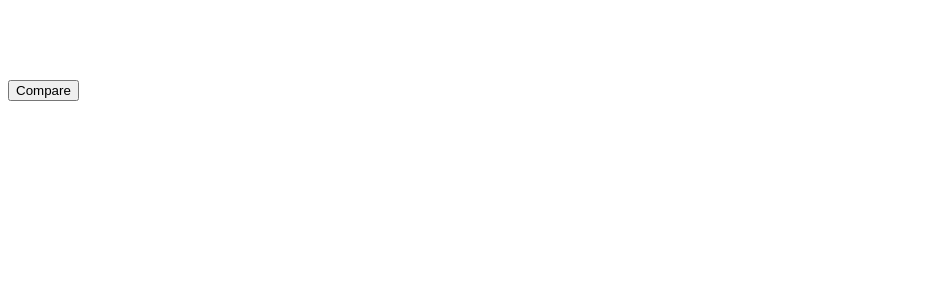
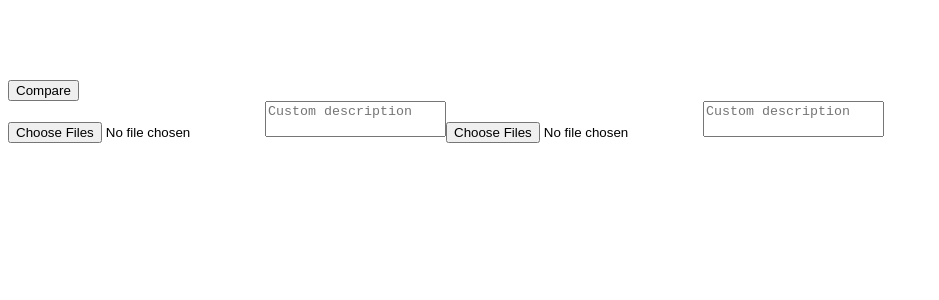
Before and after one commit to PatatoBit/thisorthat, a SvelteKit app: page /app in a window 1280 px wide. Shown: the top 300 px of the page, without its empty margins (0-939 px from the left). Built offline with nearby package versions, Linux system fonts and the light colour scheme.

Commit message:
solidify api calling

```diff
--- a/src/components/Product.svelte
+++ b/src/components/Product.svelte
@@ -1,13 +1,9 @@
 <script lang="ts">
 	import type { ProductData } from './../lib/types.ts';
-	export let data: ProductData | null = null;
+	export let data: ProductData;
 </script>
 
-<div class="side">
-	<input type="file" accept="image/png, image/jpeg" multiple name="image" />
-	<textarea placeholder="Custom description" name="description"></textarea>
-
-	{#if data}
+<div>
 	<h4>Price</h4>
 	<p>
 		<strike>{data.price}</strike>
@@ -44,14 +40,9 @@
 			</li>
 		{/each}
 	</ul>
-	{/if}
 </div>
 
 <style lang="scss">
-	textarea {
-		resize: none;
-	}
-
 	.discount {
 		color: green;
 	}
--- a/src/routes/api/compare/+server.ts
+++ b/src/routes/api/compare/+server.ts
@@ -10,7 +10,7 @@ You shall read and analyze images to output JSON.
 
 A product object in a products array each having
 
-name, price, discounted_price, quantity, quantity_unit, brief_explanation, pros, cons
+name, price, discounted_price, quantity, quantity_unit, brief_explanation (explanation of who should buy this), pros, cons
 
 The pros and cons you can analyze and think for yourself
 
@@ -19,7 +19,7 @@ Give me a percentage from 0-100% for a recommend meter to lean. 0 for the first
 
 The structure of this JSON object is
 {
-	products: an array of {
+	"products": an array of {
 		“name”: string
 		“price”: number
 		“discounted_price”: number?
--- a/src/routes/app/+page.svelte
+++ b/src/routes/app/+page.svelte
@@ -15,7 +15,11 @@
 
 	async function handleSubmit() {
 		await axios.get('/api/compare').then((response) => {
-			responseData = JSON.parse(response.data.message.content);
+			try {
+				responseData = JSON.parse(response.data.message.content);
+			} catch (error) {
+				console.log(response.data.message.content);
+			}
 		});
 	}
 </script>
@@ -23,17 +27,34 @@
 <div class="page">
 	<form class="container" on:submit|preventDefault={handleSubmit}>
 		<button class="compare" type="submit">Compare</button>
+
 		<div class="sides">
-			{#if responseData}
-				{#each responseData.products as product}
-					<Product data={product} />
-				{/each}
-			{/if}
+			<div class="side">
+				<input type="file" accept="image/png, image/jpeg" multiple name="image" />
+				<textarea placeholder="Custom description" name="description"></textarea>
+
+				{#if responseData}
+					<Product data={responseData.products[0]} />
+				{/if}
+			</div>
+
+			<div class="side">
+				<input type="file" accept="image/png, image/jpeg" multiple name="image" />
+				<textarea placeholder="Custom description" name="description"></textarea>
+
+				{#if responseData}
+					<Product data={responseData.products[1]} />
+				{/if}
+			</div>
 		</div>
 	</form>
 </div>
 
 <style lang="scss">
+	textarea {
+		resize: none;
+	}
+
 	.container {
 		margin-top: 5rem;
 		flex-direction: column;
```
Lines whose indentation alone changed are shown as unchanged.
